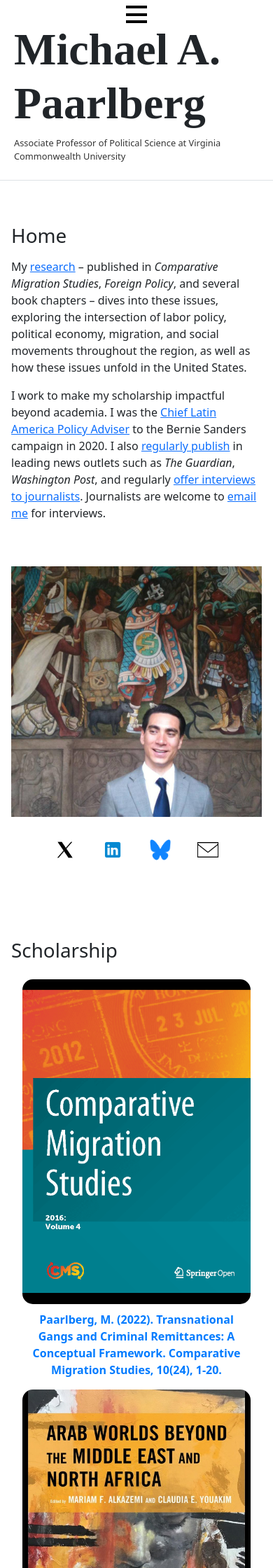
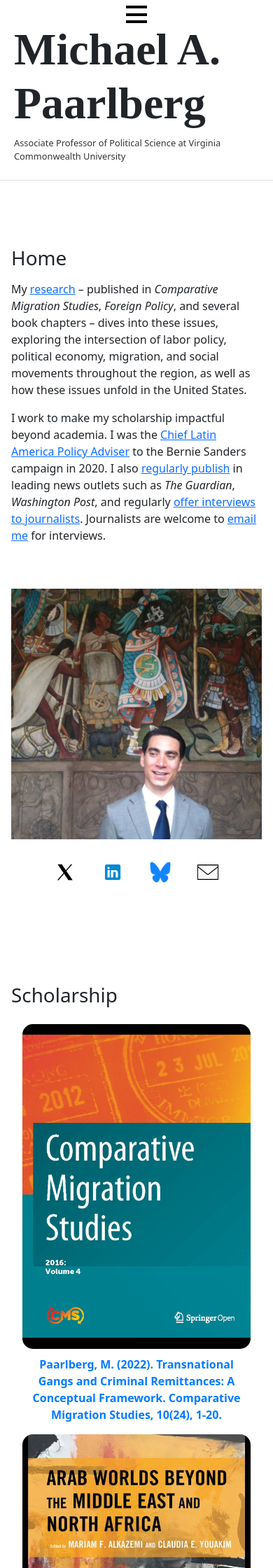
Before and after one commit to RelevantResearch/michael-paarlberg, a Jekyll site: the page built from _pages/home.md, in a window 390 px wide. Shown: the top 2240 px of the page at 70% size. Built offline with Jekyll 4.4.1, drawn with Linux system fonts in a browser that asks for light colours.

Commit message:
"fixed in mobile"

```diff
--- a/_sass/_custom.scss
+++ b/_sass/_custom.scss
@@ -13,3 +13,20 @@ html {
     padding-top: 8rem; /* Adjust based on your header's height */
     margin-top: -80px; /* Negative margin to offset the added padding */
   }
+ /* Medium screens (e.g., tablets) */
+ @media (max-width: 768px) {
+  section {
+    padding-top: 8rem; /* Adjust based on your header's height */
+    margin-top: -80px; /* Negative margin to offset the added padding */
+  }
+
+}
+
+/* Small screens (e.g., mobile phones) */
+@media (max-width: 480px) {
+  section {
+    padding-top: 10rem; /* Adjust based on your header's height */
+    margin-top: -80px; /* Negative margin to offset the added padding */
+  }
+
+}
```
